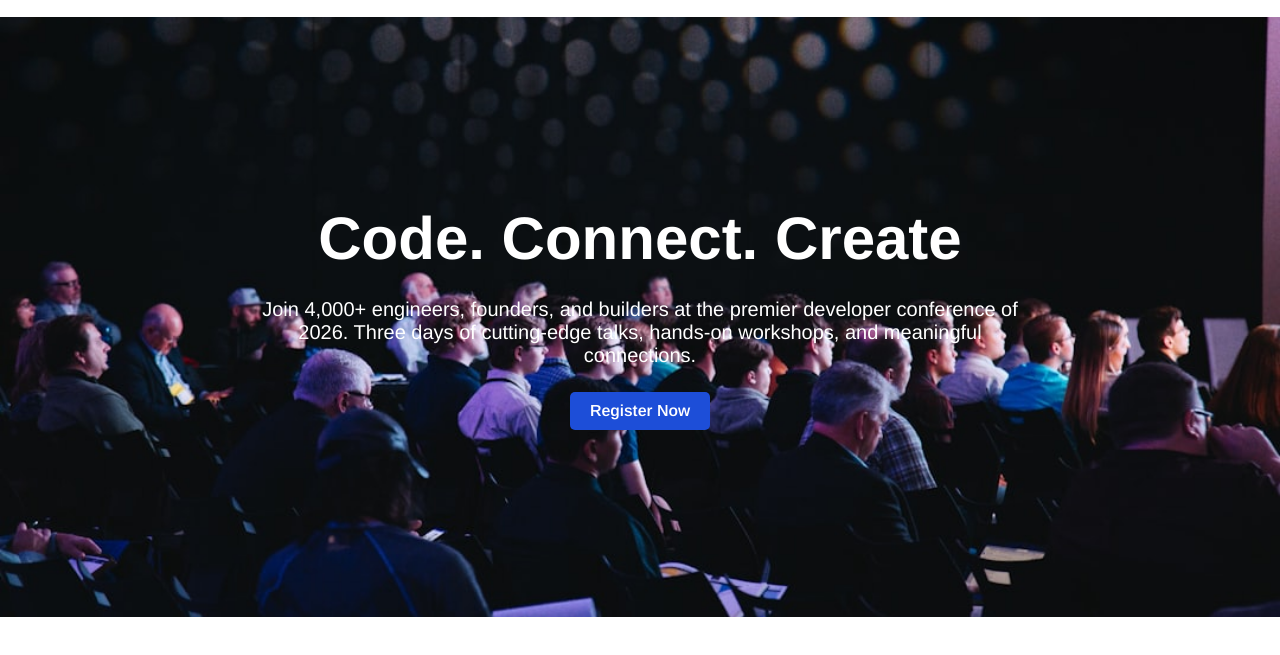
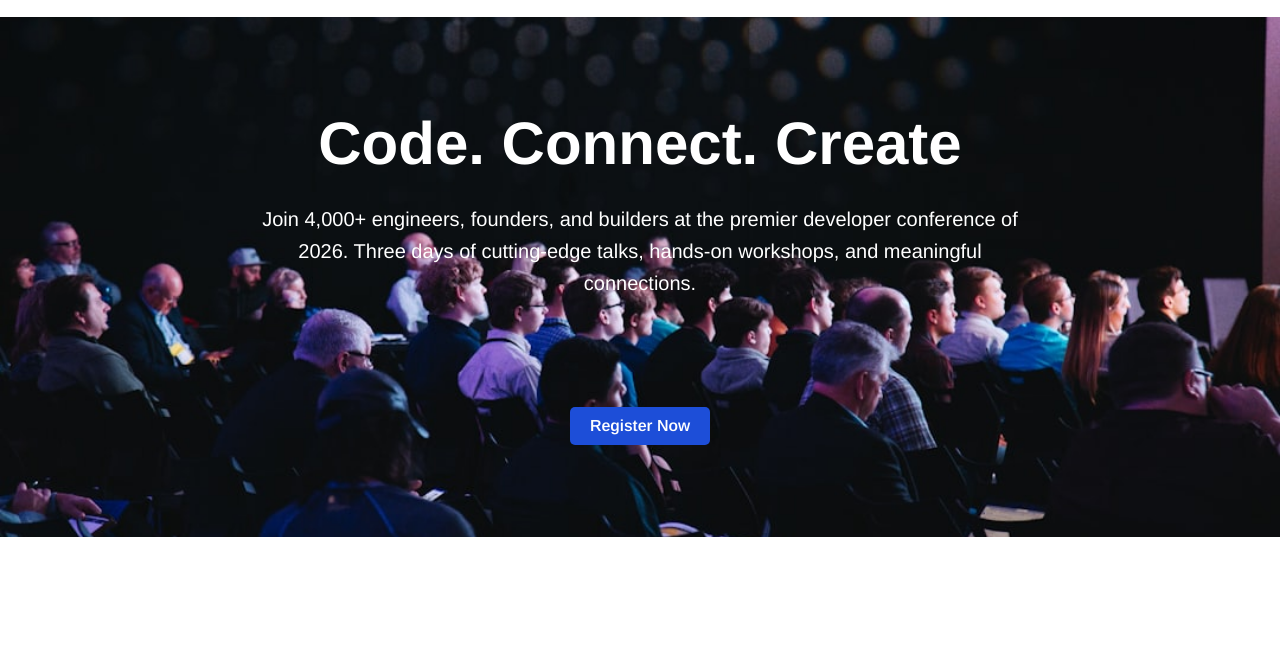
Before and after one commit to russeldoc/Batch-14_First_Assignment_DevConf2026, a plain HTML site: page index.html in a window 1280 px wide. Shown: the part 71-726 px from the top of the page. Drawn offline with nearby package versions, Linux system fonts and the light colour scheme.

Commit message:
banner-section-updated

```diff
--- a/index.html
+++ b/index.html
@@ -37,10 +37,16 @@
 
     <section class="hero-container container">
         <div class="hero-container-text">
-            <h1>Code. Connect. Create</h1>
-            <p>Join 4,000+ engineers, founders, and builders at the premier developer conference of 2026. Three days of
-                cutting-edge talks, hands-on workshops, and meaningful connections.</p>
+
+            <div class="hero-top">
+                <h1>Code. Connect. Create</h1>
+                <p>Join 4,000+ engineers, founders, and builders at the premier developer conference of 2026. Three days
+                    of
+                    cutting-edge talks, hands-on workshops, and meaningful connections.</p>
+            </div>
+
             <button class="common-btn">Register Now</button>
+
         </div>
     </section>
 
--- a/style.css
+++ b/style.css
@@ -38,24 +38,32 @@
 
 /* hero section star */
 .hero-container {
-    height: 70vh;
+    height: 60vh;
     background-image: url(./assets/banner.jpg);
     background-size: cover;
     background-position: center;
     background-repeat: no-repeat;
+
     display: flex;
     justify-content: center;
     align-items: center;
 }
 
 .hero-container-text {
+    height: 70%;
+    width: 800px;
+
     display: flex;
     flex-direction: column;
-    justify-content: center;
+    justify-content: space-between;
     align-items: center;
     text-align: center;
+}
+
+.hero-top {
+    display: flex;
+    flex-direction: column;
     gap: 25px;
-    max-width: 800px;
 }
 
 .hero-container h1 {
@@ -66,4 +74,5 @@
 .hero-container p {
     font-size: 20px;
     color: white;
+    line-height: 1.6;
 }
```
